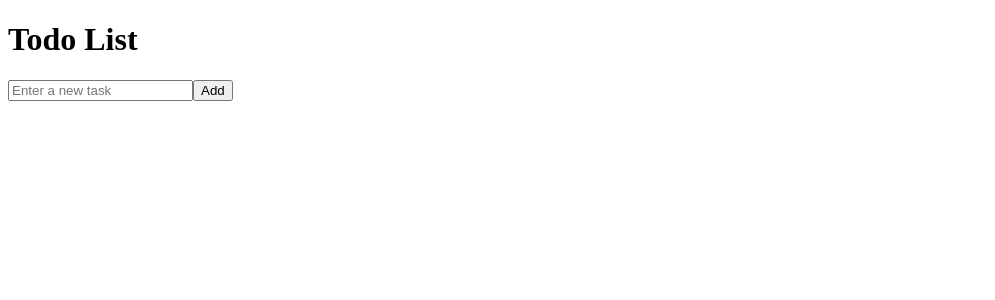
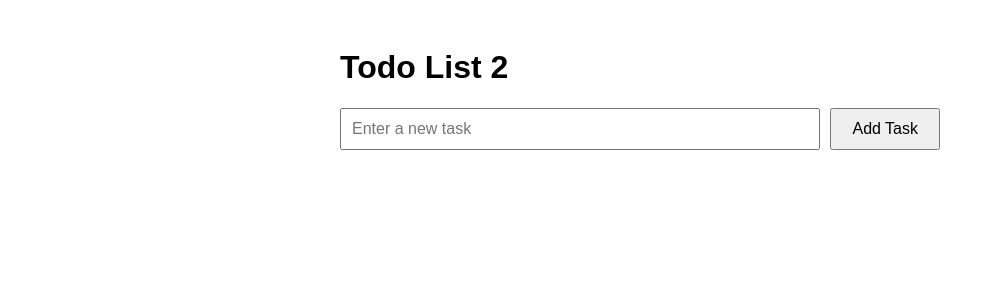
Before and after one commit to jonahklayer/todo-app, a Next.js app: page / in a window 1280 px wide. Shown: the top 300 px of the page, without its empty margins (0-995 px from the left). Built offline with nearby package versions, Linux system fonts and the light colour scheme.

Commit message:
new update

```diff
--- a/src/components/TodoApp.tsx
+++ b/src/components/TodoApp.tsx
@@ -18,30 +18,69 @@ export default function TodoApp() {
   }
 
   return (
-    <div className="max-w-md mx-auto p-6">
-      <h1 className="text-2xl font-bold mb-4">Todo List</h1>
-      <form onSubmit={addTask} className="flex gap-2 mb-4">
+    <div style={{
+      fontFamily: 'Arial, sans-serif',
+      maxWidth: '600px',
+      margin: '0 auto',
+      padding: '20px'
+    }}>
+      <h1>Todo List 2</h1>
+
+      <form onSubmit={addTask} style={{
+        display: 'flex',
+        gap: '10px',
+        marginBottom: '20px'
+      }}>
         <input
           type="text"
           value={newTask}
           onChange={(e) => setNewTask(e.target.value)}
-          className="flex-1 p-2 border rounded"
           placeholder="Enter a new task"
+          required
+          style={{
+            flexGrow: 1,
+            padding: '10px',
+            fontSize: '16px'
+          }}
         />
-        <button type="submit" className="px-4 py-2 bg-blue-500 text-white rounded">
-          Add
+        <button
+          type="submit"
+          style={{
+            padding: '10px 20px',
+            fontSize: '16px',
+            cursor: 'pointer'
+          }}
+        >
+          Add Task
         </button>
       </form>
-      <ul>
+
+      <ul style={{
+        listStyle: 'none',
+        padding: 0
+      }}>
         {tasks.map((task, index) => (
-          <li key={index} className="flex justify-between items-center p-2 border-b">
+          <li
+            key={index}
+            style={{
+              display: 'flex',
+              justifyContent: 'space-between',
+              alignItems: 'center',
+              padding: '10px',
+              borderBottom: '1px solid #ddd'
+            }}
+          >
             <span>{task}</span>
-            <button
+            <a
               onClick={() => deleteTask(index)}
-              className="text-red-500"
+              style={{
+                color: 'red',
+                textDecoration: 'none',
+                cursor: 'pointer'
+              }}
             >
               Delete
-            </button>
+            </a>
           </li>
         ))}
       </ul>
--- a/templates/index.html
+++ /dev/null
@@ -1,61 +0,0 @@
-<!DOCTYPE html>
-<html>
-<head>
-    <title>Todo List</title>
-    <style>
-        body {
-            font-family: Arial, sans-serif;
-            max-width: 600px;
-            margin: 0 auto;
-            padding: 20px;
-        }
-        .task-form {
-            display: flex;
-            gap: 10px;
-            margin-bottom: 20px;
-        }
-        input[type="text"] {
-            flex-grow: 1;
-            padding: 10px;
-            font-size: 16px;
-        }
-        button {
-            padding: 10px 20px;
-            font-size: 16px;
-            cursor: pointer;
-        }
-        .task-list {
-            list-style: none;
-            padding: 0;
-        }
-        .task-item {
-            display: flex;
-            justify-content: space-between;
-            align-items: center;
-            padding: 10px;
-            border-bottom: 1px solid #ddd;
-        }
-        .delete-link {
-            color: red;
-            text-decoration: none;
-        }
-    </style>
-</head>
-<body>
-    <h1>Todo List</h1>
-
-    <form class="task-form" action="{{ url_for('add') }}" method="post">
-        <input type="text" name="task" placeholder="Enter a new task" required>
-        <button type="submit">Add Task</button>
-    </form>
-
-    <ul class="task-list">
-        {% for task in tasks %}
-        <li class="task-item">
-            <span>{{ task.text }}</span>
-            <a href="{{ url_for('delete', index=loop.index0) }}" class="delete-link">Delete</a>
-        </li>
-        {% endfor %}
-    </ul>
-</body>
-</html>
```
